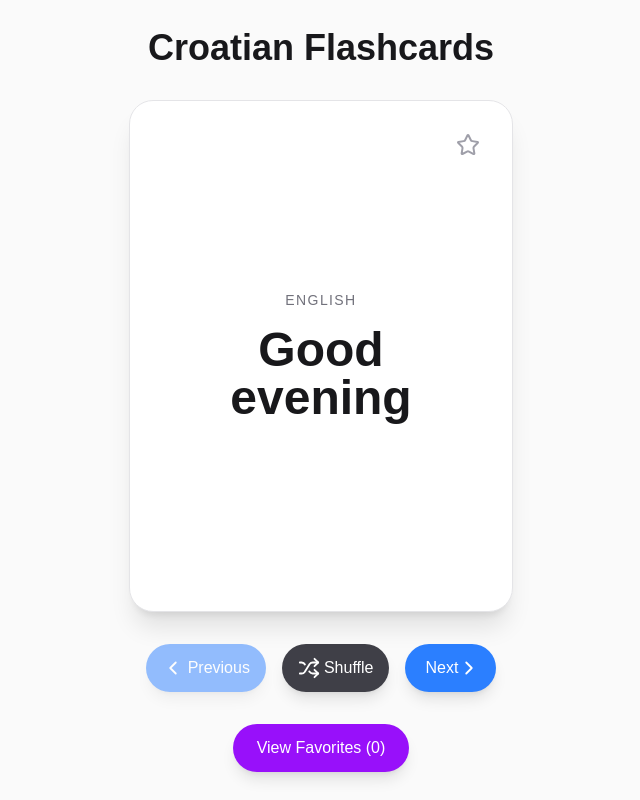
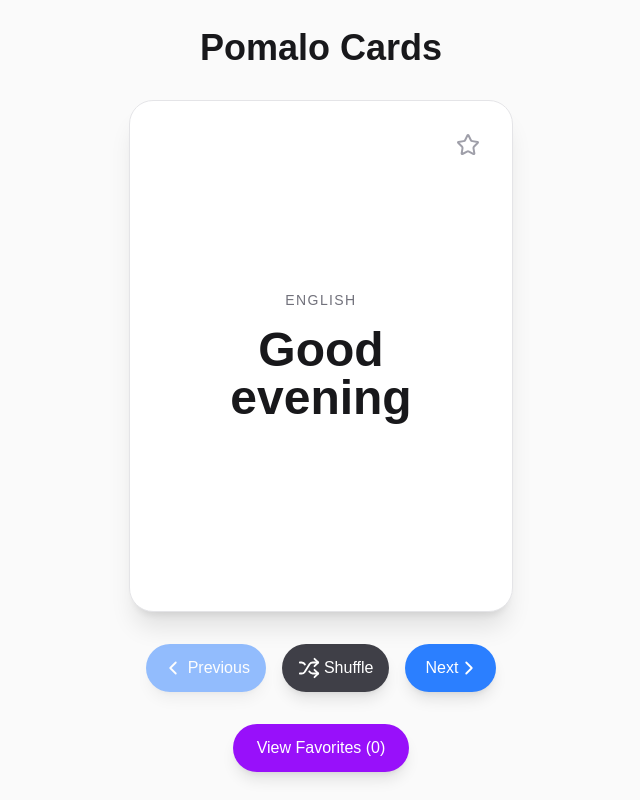
Before and after one commit to jakalabric/cro-flashcards, a Next.js app: page / in a window 1280 px wide. Shown: the whole page, without its empty margins (319-959 px from the left). Built offline with nearby package versions, Linux system fonts and the light colour scheme; no server answers.

Commit message:
title change

```diff
--- a/app/layout.tsx
+++ b/app/layout.tsx
@@ -13,8 +13,8 @@ const geistMono = Geist_Mono({
 });
 
 export const metadata: Metadata = {
-  title: "Pomalo Croatian App",
-  description: "Created by a Kalabric",
+  title: "Pomalo Cards",
+  description: "A relaxed way to learn Croatian",
 };
 
 export default function RootLayout({
--- a/app/page.tsx
+++ b/app/page.tsx
@@ -141,7 +141,7 @@ export default function Home() {
 
   return (
     <div className="flex min-h-screen flex-col items-center justify-center bg-zinc-50 dark:bg-black p-4">
-      <h1 className="text-4xl font-bold text-zinc-900 dark:text-zinc-50 mb-8">Croatian Flashcards</h1>
+      <h1 className="text-4xl font-bold text-zinc-900 dark:text-zinc-50 mb-8">Pomalo Cards</h1>
 
       <Flashcard
         card={currentDeck[currentIndex]}
```
